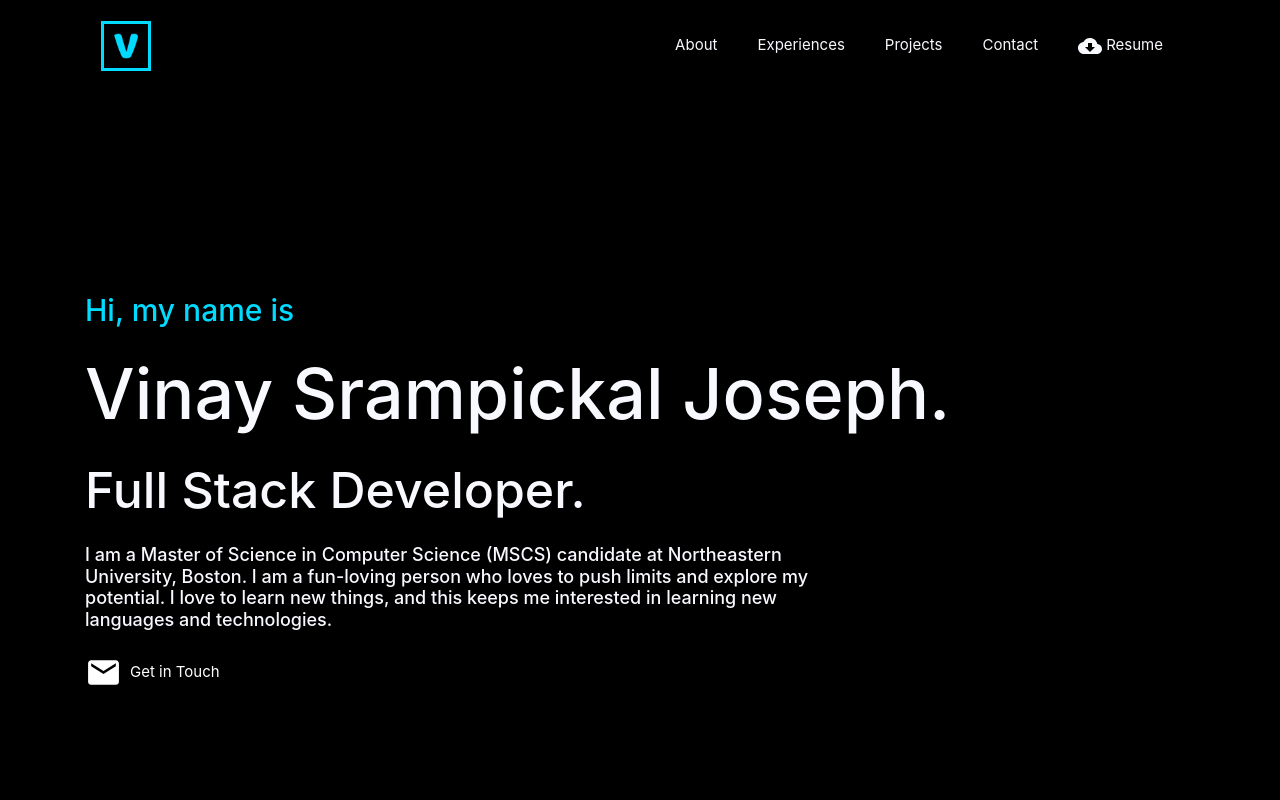
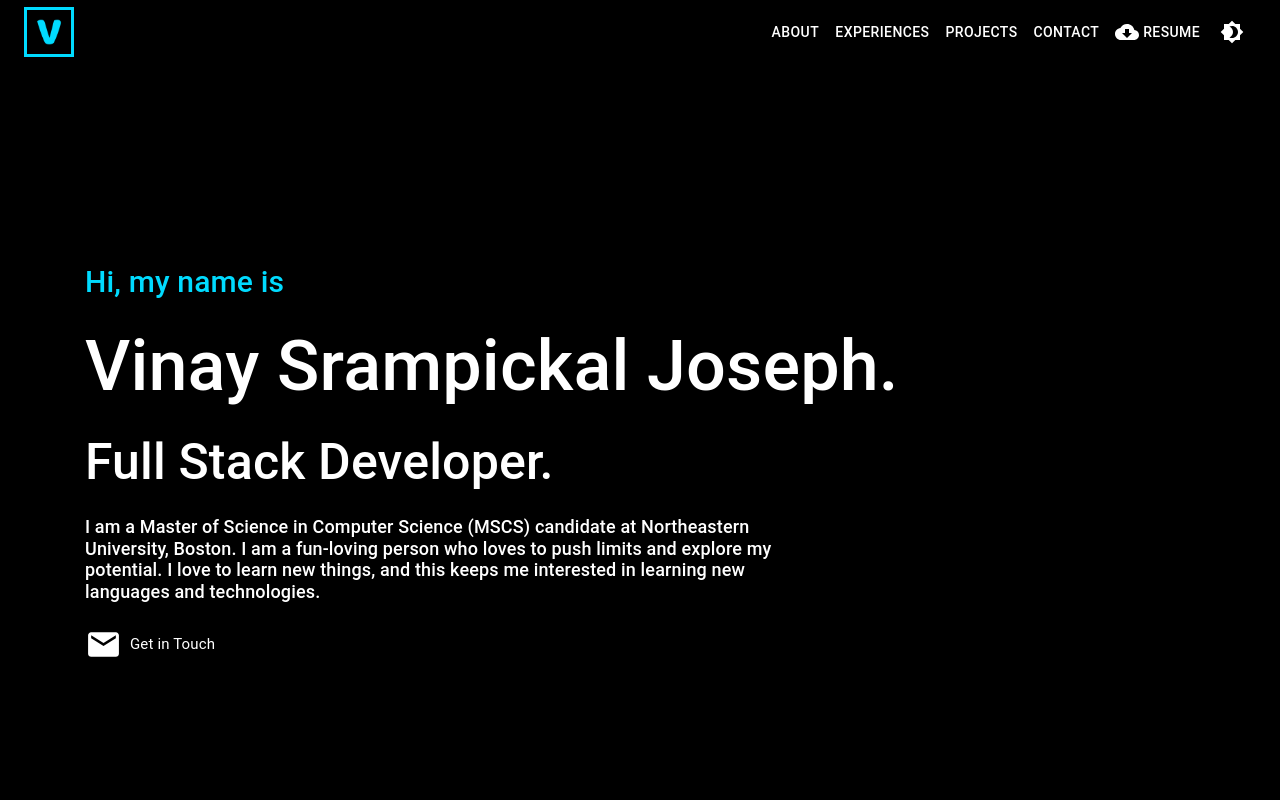
Before and after one commit to vinay-sj/Portfolio, a React (Create React App) app: page / in a window 1280 px wide. Shown: the top 800 px of the page. Built offline with nearby package versions, Linux system fonts and the light colour scheme.

Commit message:
material ui appbar

```diff
--- a/src/App.js
+++ b/src/App.js
@@ -1,16 +1,26 @@
 import './App.css';
+
 import NavBar from "./Components/NavBar";
 import Footer from "./Components/Footer";
 import Body from "./Components/Body";
+import {useState, useMemo} from "react";
+import {createMuiTheme, ThemeProvider} from "@material-ui/core/styles";
+import {Button} from "@material-ui/core";
+import {appTheme} from "./css/Theme";
+import CssBaseline from "@material-ui/core/CssBaseline";
 
 function App() {
-  return (
-    <div className="App">
-      <NavBar/>
-      <Body/>
-      <Footer/>
-    </div>
-  );
+    const [lightMode, setLightMode] = useState(false);
+    const theme = appTheme(lightMode);
+
+    return (
+        <ThemeProvider theme={theme}>
+            <CssBaseline/>
+            <NavBar setLightMode={setLightMode} lightMode={lightMode}/>
+            <Body/>
+            <Footer/>
+        </ThemeProvider>
+    );
 }
 
 export default App;
--- a/src/Components/NavBar.js
+++ b/src/Components/NavBar.js
@@ -1,65 +1,218 @@
-import React from 'react';
-import {Navbar, Nav} from "react-bootstrap";
 import logo from "../logo.png";
-import './../css/NavBar.css';
 import pdf from '../files/Vinay_Resume.pdf'
 import CloudDownloadIcon from '@material-ui/icons/CloudDownload';
 
-class NavBar extends React.Component {
-    render() {
-        return (
-            <Navbar
-                sticky={'top'}
-                collapseOnSelect
-                expand="lg"
-                className="header-margin"
-                variant="dark"
+import {useState} from 'react';
+import {AppBar, Button, IconButton, Menu, MenuItem, Toolbar} from "@material-ui/core";
+import {fade, makeStyles} from "@material-ui/core/styles";
+import MenuIcon from '@material-ui/icons/Menu';
+import Brightness4Icon from '@material-ui/icons/Brightness4';
+import Brightness7Icon from '@material-ui/icons/Brightness7';
+
+const useStyles = makeStyles((theme) => ({
+    logo: {
+        marginRight: theme.spacing(2),
+        height: '50px',
+        border: 'solid 3px',
+        "border-color": theme.palette.secondary.main,
+        "border-radius": "0px",
+        padding: '0px',
+        "min-width": '50px',
+        width: '50px',
+        '&:focus': {
+            outline: "none"
+        },
+        '& img': {
+            transition: theme.transitions.create(["transform"], {
+                duration: theme.transitions.duration.standard
+            }),
+            '&:hover': {
+                "-webkit-transform": "rotate(360deg)!important",
+                transform: "rotate(360deg)!important",
+            }
+        },
+        '&:hover': {
+            transform: "scale(1.1)"
+        }
+    },
+    grow: {
+        flexGrow: 1,
+    },
+    menuButton: {
+        marginRight: theme.spacing(2),
+    },
+    title: {
+        display: 'none',
+        [theme.breakpoints.up('sm')]: {
+            display: 'block',
+        },
+    },
+    sectionDesktop: {
+        display: 'none',
+        [theme.breakpoints.up('md')]: {
+            display: 'flex',
+        },
+    },
+    sectionMobile: {
+        display: 'flex',
+        [theme.breakpoints.up('md')]: {
+            display: 'none',
+        },
+    },
+    navButtons: {
+        color: theme.palette.primary,
+        '&:hover': {
+            color: theme.palette.secondary.main,
+        },
+        '&:focus': {
+            outline: "none"
+        },
+    },
+    menuButtons: {
+        "justify-content":"center",
+    margin:"auto",
+        color: theme.palette.primary,
+        '&:hover': {
+            color: theme.palette.secondary.main,
+        },
+        '&:focus': {
+            outline: "none"
+        },
+    }
+}));
+
+export default function NavBar(props) {
+    const classes = useStyles();
+    const [anchorEl, setAnchorEl] = useState(null);
+    const [mobileMoreAnchorEl, setMobileMoreAnchorEl] = useState(null);
+
+    const isMobileMenuOpen = Boolean(mobileMoreAnchorEl);
+
+    const handleSwitchMode = ()=>{
+        props.setLightMode(!props.lightMode);
+    }
+
+    const handleMenuClose = () => {
+        setMobileMoreAnchorEl(null);
+    };
+
+    const handleMobileMenuOpen = (event) => {
+        setMobileMoreAnchorEl(event.currentTarget);
+    };
+    const mobileMenuId= 'primary-search-account-menu-mobile';
+    const renderMobileMenu = (
+        <Menu
+            anchorEl={mobileMoreAnchorEl}
+            anchorOrigin={{vertical: 'top', horizontal: 'right'}}
+            id={mobileMenuId}
+            keepMounted
+            transformOrigin={{vertical: 'top', horizontal: 'right'}}
+            open={isMobileMenuOpen}
+            onClose={handleMenuClose}
+        >
+
+            <MenuItem component='a' href="#about"
+                      onClick={handleMenuClose}
+                      aria-label="link to about section" className={classes.menuButtons}>
+                About
+            </MenuItem>
+            <MenuItem component='a' href="#work"
+                      onClick={handleMenuClose}
+                      aria-label="link to experiences section" className={classes.menuButtons}>
+                Experiences
+            </MenuItem>
+            <MenuItem component='a' href="#projects"
+                      onClick={handleMenuClose}
+                      aria-label="link to projects section" className={classes.menuButtons}>
+                Projects
+            </MenuItem>
+            <MenuItem component='a' href="#contact"
+                      onClick={handleMenuClose}
+                      aria-label="link to contact section" className={classes.menuButtons}>
+                Contact
+            </MenuItem>
+            <MenuItem component='a' href={pdf}
+                      onClick={handleMenuClose}
+                      target='_blank'
+                      rel="noopener noreferrer"
+                      aria-label="link to download resume" className={classes.menuButtons}>
+                <CloudDownloadIcon className="mr-1"/>Resume
+            </MenuItem>
+
+            <MenuItem>
+            <IconButton
+                aria-label="switch mode"
+                onClick={handleSwitchMode}
+                color="inherit"
+                className={classes.menuButtons}
+
             >
-                <div className='container'>
-                    <Navbar.Brand>
-                        <div className='d-inline-flex link-format'>
-                            <Nav.Link href="#home">
-                                <div className='logo' id="logo">
-                                    <img width='100%' src={logo} alt='Logo'/>
-                                </div>
-                            </Nav.Link>
-                        </div>
-                    </Navbar.Brand>
-                    <Navbar.Toggle aria-controls="responsive-navbar-nav"/>
-                    <Navbar.Collapse
-                        id="responsive-navbar-nav"
-                        className="justify-content-end"
+                {props.lightMode && <Brightness7Icon/>}
+                {!props.lightMode && <Brightness4Icon/>}
+            </IconButton>
+        </MenuItem>
+        </Menu>
+    );
+
+    return (
+        <div className={classes.grow}>
+            <AppBar position="fixed" color='inherit'>
+                <Toolbar>
+                    <Button
+                        edge="start"
+                        className={classes.logo}
+                        color="inherit"
+                        aria-label="open drawer"
                     >
-                        <Nav>
-                            <Nav.Link href='#about' className="mr-4">
-                                <Nav.Item>About</Nav.Item>
-                            </Nav.Link>
-                            <Nav.Link href='#work' className="mr-4">
-                                <Nav.Item>Experiences</Nav.Item>
-                            </Nav.Link>
-                            <Nav.Link href='#projects' className="mr-4">
-                                <Nav.Item>Projects</Nav.Item>
-                            </Nav.Link>
-                            <Nav.Link href='#contact' className="mr-4">
-                                <Nav.Item>Contact</Nav.Item>
-                            </Nav.Link>
-                            <Nav.Link
+                        <img className={classes.logoImg} width='100%' height='100%' src={logo} alt='Logo'/>
+                    </Button>
+
+                    <div className={classes.grow}/>
+                    <div className={classes.sectionDesktop}>
+                        <Button href="#about" aria-label="link to about section" className={classes.navButtons}>
+                            About
+                        </Button>
+                        <Button href="#work" aria-label="link to experience section" className={classes.navButtons}>
+                            Experiences
+                        </Button>
+                        <Button href="#projects" aria-label="link to projects section" className={classes.navButtons}>
+                            Projects
+                        </Button>
+                        <Button href="#contact" aria-label="link to contact section" className={classes.navButtons}>
+                            Contact
+                        </Button>
+                        <Button aria-labelledby="hi"
                                 href={pdf}
                                 target='_blank'
-                                className="mr-4"
                                 rel="noopener noreferrer"
-                            >
-                                <Nav.Item>
-                                    <CloudDownloadIcon className="mr-1"/>
-                                    Resume
-                                </Nav.Item>
-                            </Nav.Link>
-                        </Nav>
-                    </Navbar.Collapse>
-                </div>
-            </Navbar>
-        );
-    }
+                                aria-label="link to download resume" className={classes.navButtons}>
+                            <CloudDownloadIcon className="mr-1"/>Resume
+                        </Button>
+                        <IconButton
+                            aria-label="switch mode"
+                            onClick={handleSwitchMode}
+                            color="inherit"
+                            className={classes.navButtons}
+                        >
+                            {props.lightMode && <Brightness7Icon/>}
+                            {!props.lightMode && <Brightness4Icon/>}
+                        </IconButton>
+                    </div>
+                    <div className={classes.sectionMobile}>
+                        <IconButton
+                            aria-label="show more"
+                            aria-controls={mobileMenuId}
+                            aria-haspopup="true"
+                            onClick={handleMobileMenuOpen}
+                            color="inherit"
+                        >
+                            <MenuIcon/>
+                        </IconButton>
+                    </div>
+                </Toolbar>
+            </AppBar>
+            {renderMobileMenu}
+            <Toolbar/>
+        </div>
+    );
 }
-
-export default NavBar;
--- a/src/css/Common.css
+++ b/src/css/Common.css
@@ -1,6 +1,6 @@
-img:hover{
-    transform: scale(1.1);
-}
+/*img:hover{*/
+/*    transform: scale(1.1);*/
+/*}*/
 
 .spacing{
     padding-top: 200px;
@@ -8,7 +8,9 @@ img:hover{
 .App .spacing a{
     text-decoration: none;
 }
-
+a{
+    text-decoration: none;
+}
 .link-color{
     color: white;
 }
--- a/src/css/NavBar.css
+++ b/src/css/NavBar.css
@@ -1,28 +1,29 @@
-.logo {
-    height: 50px;
-    border: solid 3px rgb(0,219,255);
-    width: 50px;
-}
-.logo:hover{
-    transform: scale(1.1);
-}
-div{
-    color: ghostwhite;
-}
-.App a .nav-item:hover {
-    color: rgb(0,219,255)!important;
-    text-decoration: none;
-}
-.logo img {
-    -webkit-transition: -webkit-transform .8s ease-in-out;
-    transition:         transform .8s ease-in-out;
-}
-.logo img:hover {
-    -webkit-transform: rotate(360deg);
-    transform: rotate(360deg);
-}
-.header-margin{
-    background-color: black;
-    /*padding: 0px!important;*/
-    /*padding-bottom: 81.5px;*/
-}
+/*.logo {*/
+/*    height: 50px;*/
+/*    border: solid 3px rgb(0,219,255);*/
+/*    width: 50px;*/
+/*}*/
+/*.logo:hover{*/
+/*    transform: scale(1.1);*/
+/*}*/
+/*div{*/
+/*    color: ghostwhite;*/
+/*    border-color: ;*/
+/*}*/
+/*.App a .nav-item:hover {*/
+/*    color: rgb(0,219,255)!important;*/
+/*    text-decoration: none;*/
+/*}*/
+/*.logo img {*/
+/*    -webkit-transition: -webkit-transform .8s ease-in-out;*/
+/*    transition:         transform .8s ease-in-out;*/
+/*}*/
+/*.logo img:hover {*/
+/*    -webkit-transform: rotate(360deg);*/
+/*    transform: rotate(360deg);*/
+/*}*/
+/*.header-margin{*/
+/*    background-color: black;*/
+/*    !*padding: 0px!important;*!*/
+/*    !*padding-bottom: 81.5px;*!*/
+/*}*/
--- /dev/null
+++ b/src/css/Theme.js
@@ -0,0 +1,45 @@
+import {createMuiTheme} from "@material-ui/core/styles";
+
+const appTheme = (lightMode) => {
+
+    if (lightMode) {
+        return createMuiTheme({
+            palette: {
+                type: 'light',
+                primary: {
+                    main: "#000",
+                },
+                secondary: {
+                    main: 'rgb(0,219,255)',
+                },
+                background: {
+                    default: "#f8f8ff",
+                    paper: "#f8f8ff"
+                },
+                action:{
+                    hover: 'rgb(0,219,255)'
+                }
+            }
+        })
+    } else {
+        return createMuiTheme({
+            palette: {
+                type: 'dark',
+                primary: {
+                    main: "#f8f8ff",
+                },
+                secondary: {
+                    main: 'rgb(0,219,255)',
+                },
+                background: {
+                    default: "#000",
+                    paper: "#000"
+                },
+                action:{
+                    hover: 'rgb(0,219,255)'
+                }
+            },
+        })
+    }
+}
+export {appTheme};
```
